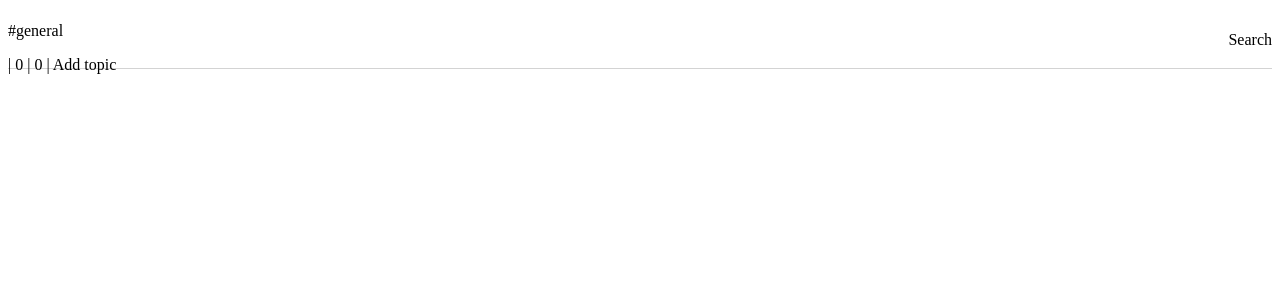
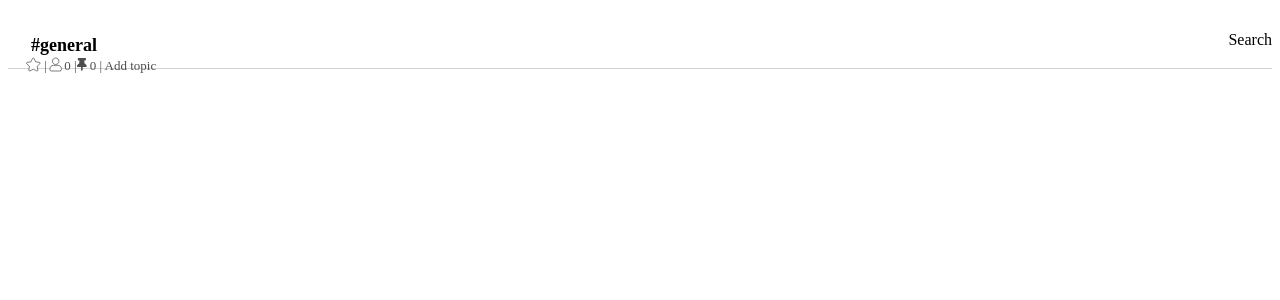
Before and after one commit to Gatts1/react-slack-clone, a React (Create React App) app in the folder client/: page / in a window 1280 px wide. Shown: the top 300 px of the page. Built offline with nearby package versions, Linux system fonts and the light colour scheme.

Commit message:
Add CSS in JS left side

```diff
--- a/client/package.json
+++ b/client/package.json
@@ -4,6 +4,9 @@
   "private": true,
   "dependencies": {
     "@emotion/core": "^10.0.10",
+    "@fortawesome/fontawesome-svg-core": "^1.2.18",
+    "@fortawesome/free-solid-svg-icons": "^5.8.2",
+    "@fortawesome/react-fontawesome": "^0.1.4",
     "react": "^16.8.6",
     "react-dom": "^16.8.6",
     "react-scripts": "3.0.1"
--- a/client/src/header-channel.js
+++ b/client/src/header-channel.js
@@ -1,6 +1,8 @@
 /** @jsx jsx */
 import React from "react";
 import { jsx } from "@emotion/core";
+
+import { FontAwesomeIcon } from "@fortawesome/react-fontawesome";
 
 function HeaderChannel({ name }) {
   return (
@@ -16,14 +18,49 @@ function HeaderChannel({ name }) {
         borderBottom: "1px solid lightgray"
       }}
     >
-      <div class="channel-info">
-        <i id="hamburguer" class="fas fa-bars" />
-        <p class="channel-title" id="channel-title">
+      <div
+        css={{
+          marginTop: 10,
+          marginLeft: 18
+        }}
+      >
+        <p
+          id="channel-title"
+          css={{
+            fontWeight: "bolder",
+            fontSize: 18,
+            marginBottom: 2,
+            paddingLeft: 5
+          }}
+        >
           #general
         </p>
-        <div class="quick-options-and-topics">
-          <i class="far fa-star" /> | <i class="far fa-user" /> 0 |
-          <i class="fas fa-thumbtack" /> 0 | Add topic
+        <div
+          css={{
+            fontSize: 13,
+            color: "#4d4d4d",
+            visibility: "visible"
+          }}
+        >
+          <FontAwesomeIcon
+            icon="star"
+            css={{
+              color: "white",
+              strokeWidth: "20",
+              stroke: "black"
+            }}
+          />{" "}
+          |{" "}
+          <FontAwesomeIcon
+            icon="user"
+            css={{
+              color: "white",
+              strokeWidth: "20",
+              stroke: "black"
+            }}
+          />{" "}
+          0 |
+          <FontAwesomeIcon icon="thumbtack" /> 0 | Add topic
         </div>
       </div>
       <div class="channel-options">
--- a/client/src/index.js
+++ b/client/src/index.js
@@ -6,6 +6,16 @@ import App from "./App";
 // render(<App url="ws://localhost:4000" />, $root);
 import Header from "./header-channel";
 
+import { library } from "@fortawesome/fontawesome-svg-core";
+import {
+  fas,
+  faStar,
+  faUser,
+  faThumbtack
+} from "@fortawesome/free-solid-svg-icons";
+
+library.add(fas, faStar, faUser, faThumbtack);
+
 const $root = document.getElementById("root");
 
 render(<Header />, $root);
```
Also changed, not shown: 1 other file (tests, documents, lock files or other folders).
